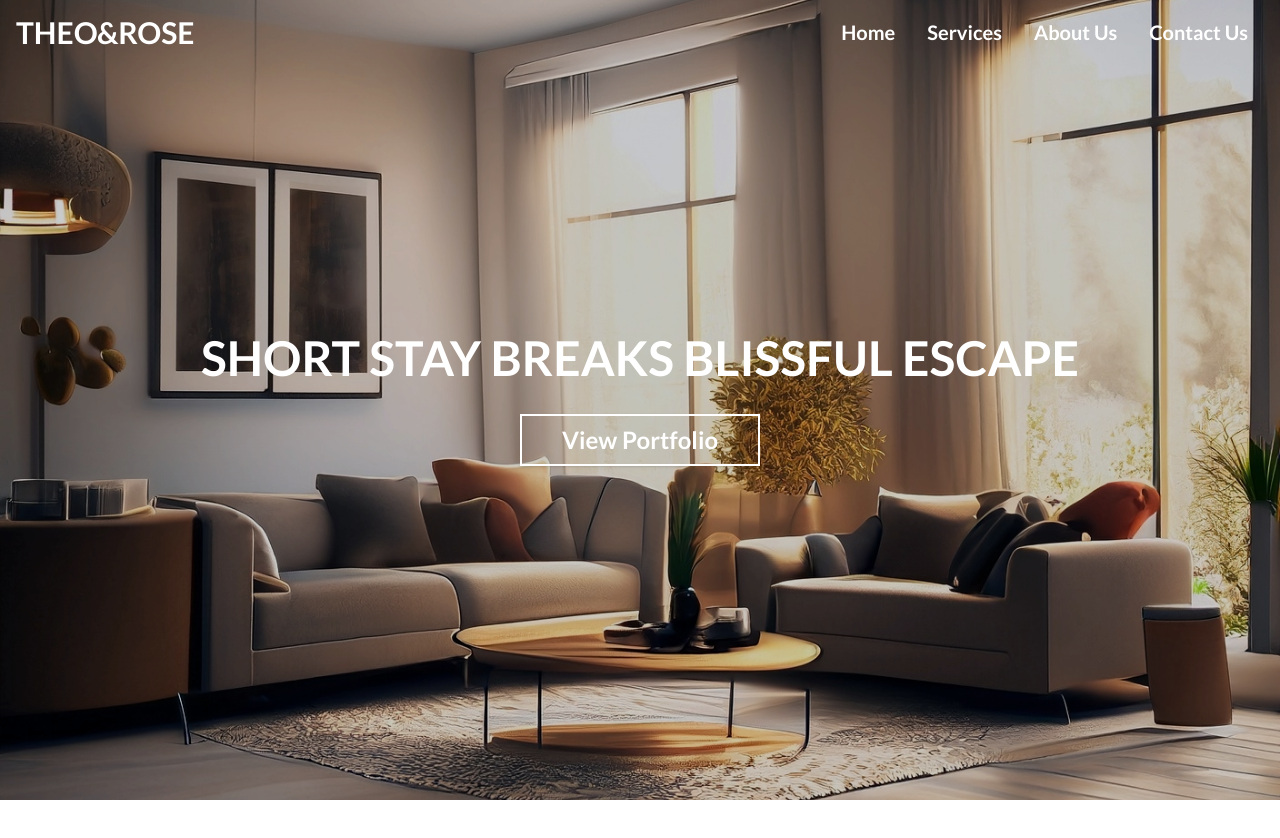
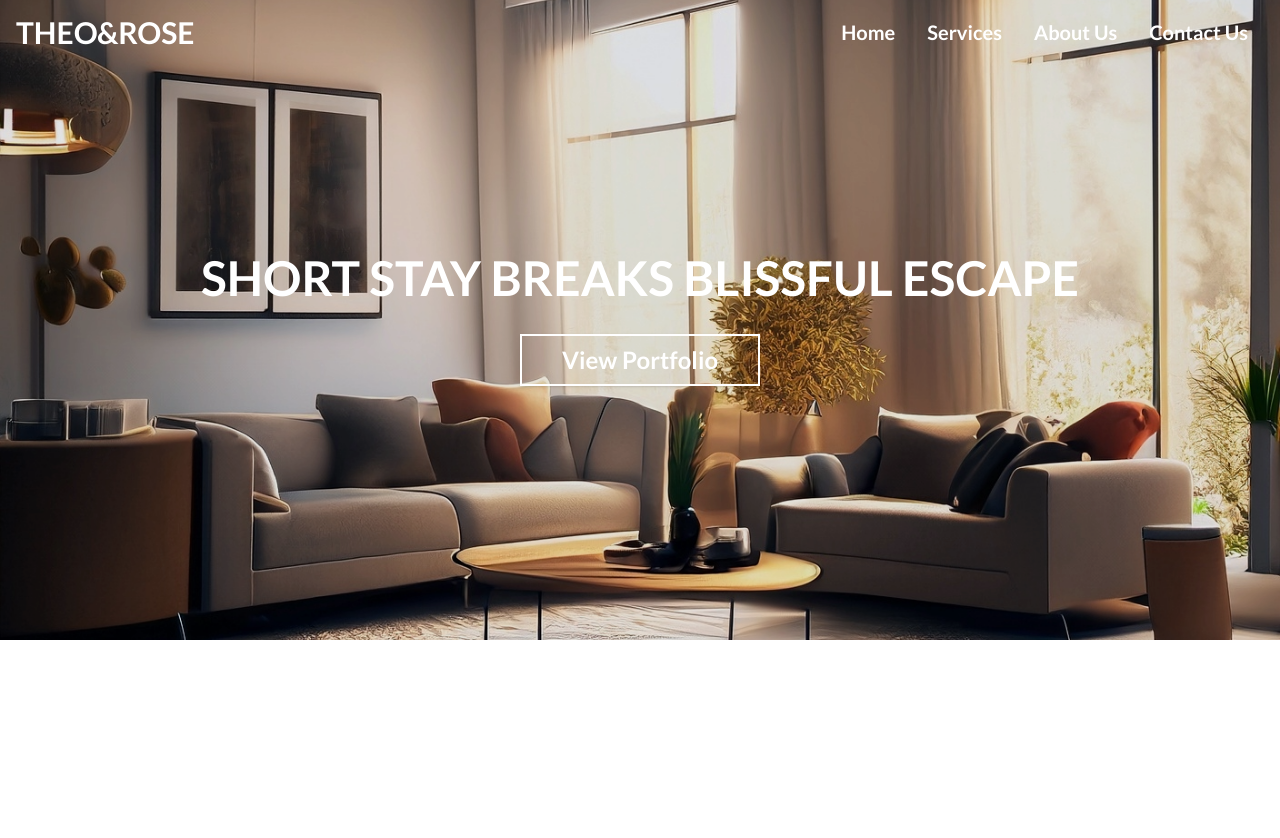
Before and after one commit to GabdaSilva07/theo-rose, a Next.js app: page / in a window 1280 px wide. Shown: the top 838 px of the page. Built offline with nearby package versions, Linux system fonts and the light colour scheme.

Commit message:
Adding BusinessOverview

```diff
--- a/src/app/(Home)/page.tsx
+++ b/src/app/(Home)/page.tsx
@@ -1,13 +1,13 @@
-import {Hero} from "@/components/Hero/Hero";
-import {cn} from "@/lib/utils";
-import {siteConfig} from "@/Config/siteConfig";
+import { Hero } from "@/components/Hero/Hero";
+import { cn } from "@/lib/utils";
+import { siteConfig } from "@/Config/siteConfig";
+import BusinessOverview from "@/components/BusinessOverview/BusinessOverview";
 
 export default function Home() {
     return (
-        <main className="h-[200vh] w-full">
-            <div className={cn(``)}>
-                <Hero title={siteConfig.hero.title} btn={siteConfig.hero.btn} images={siteConfig.hero.images}/>
-            </div>
+        <main className="h-[200vh] w-full flex flex-col">
+            <Hero title={siteConfig.hero.title} btn={siteConfig.hero.btn} images={siteConfig.hero.images} />
+            <BusinessOverview />
         </main>
     )
 }
--- /dev/null
+++ b/src/components/BusinessOverview/BusinessOverview.tsx
@@ -0,0 +1,22 @@
+
+import { cn } from "@/lib/utils";
+
+const BusinessOverview = () => {
+  return (
+    <div className={cn("container", "mx-auto", "flex", "flex-wrap", "py-6")}>
+      <div className={cn("w-full", "md:w-1/2", "px-4", "flex", "flex-col")}>
+        <div className={cn("flex", "flex-wrap")}>
+          <div className={cn("w-6/12", "sm:w-4/12", "px-4")}>
+            { }
+          </div>
+          <div className={cn("w-6/12", "sm:w-4/12", "px-4")}>
+                        // Insert your second component here
+          </div>
+        </div>
+      </div>
+    </div>
+  );
+};
+
+
+export default BusinessOverview;
--- a/src/components/Hero/Hero.tsx
+++ b/src/components/Hero/Hero.tsx
@@ -10,11 +10,11 @@ type THero = SiteConfig['hero']
 export function Hero({ title, btn, images }: THero) {
 
     return (
-        <div className="absolute top-0 flex h-screen w-screen flex-col items-center justify-center bg-black">
+        <div className="absolute top-0 flex h-screen md:h-[80vh] w-screen flex-col items-center justify-center bg-black">
 
-            <Image className="absolute h-screen w-screen object-cover object-center" src={images[0].src} alt={images[0].alt} priority fill />
+            <Image className="relative h-screen w-screen object-cover object-center" src={images[0].src} alt={images[0].alt} priority fill />
 
-            <div className="absolute h-screen w-screen bg-black opacity-20"></div>
+            <div className="absolute h-screen md:h-[80vh] w-screen bg-black opacity-10"></div>
 
             <h1 className="relative z-10 mb-4 text-5xl font-bold text-white">{title}</h1>
 
```
